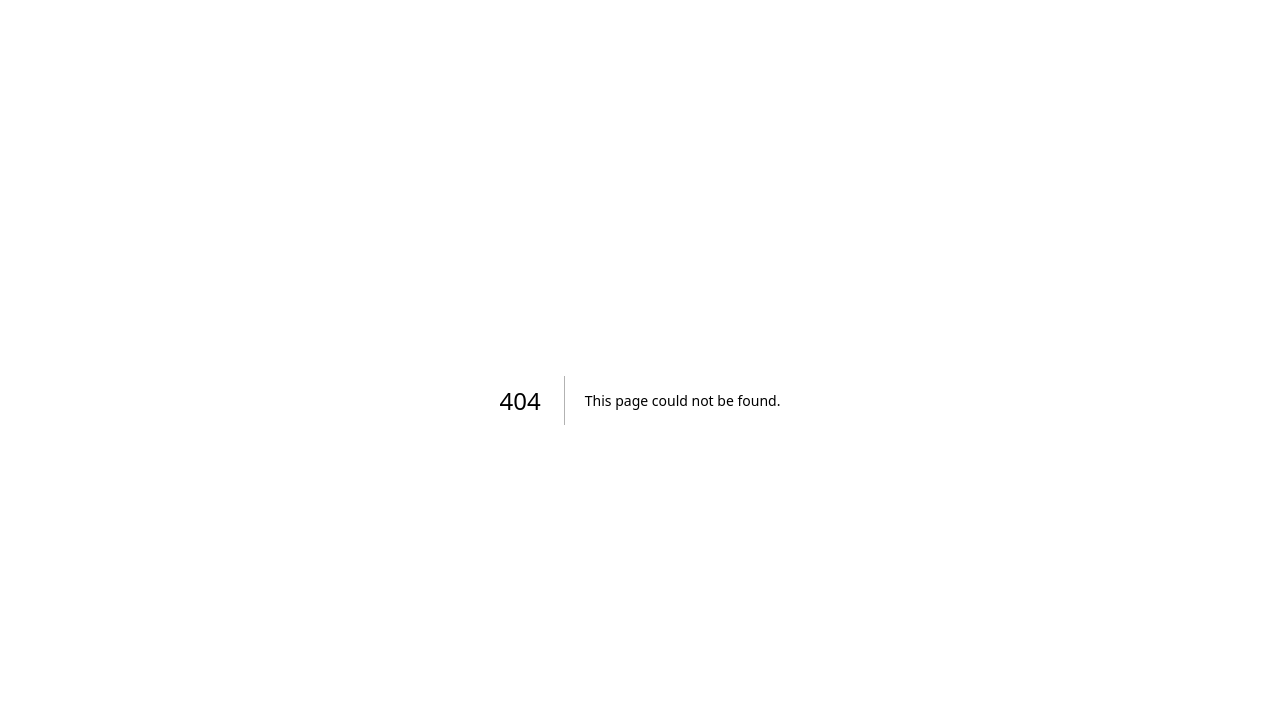
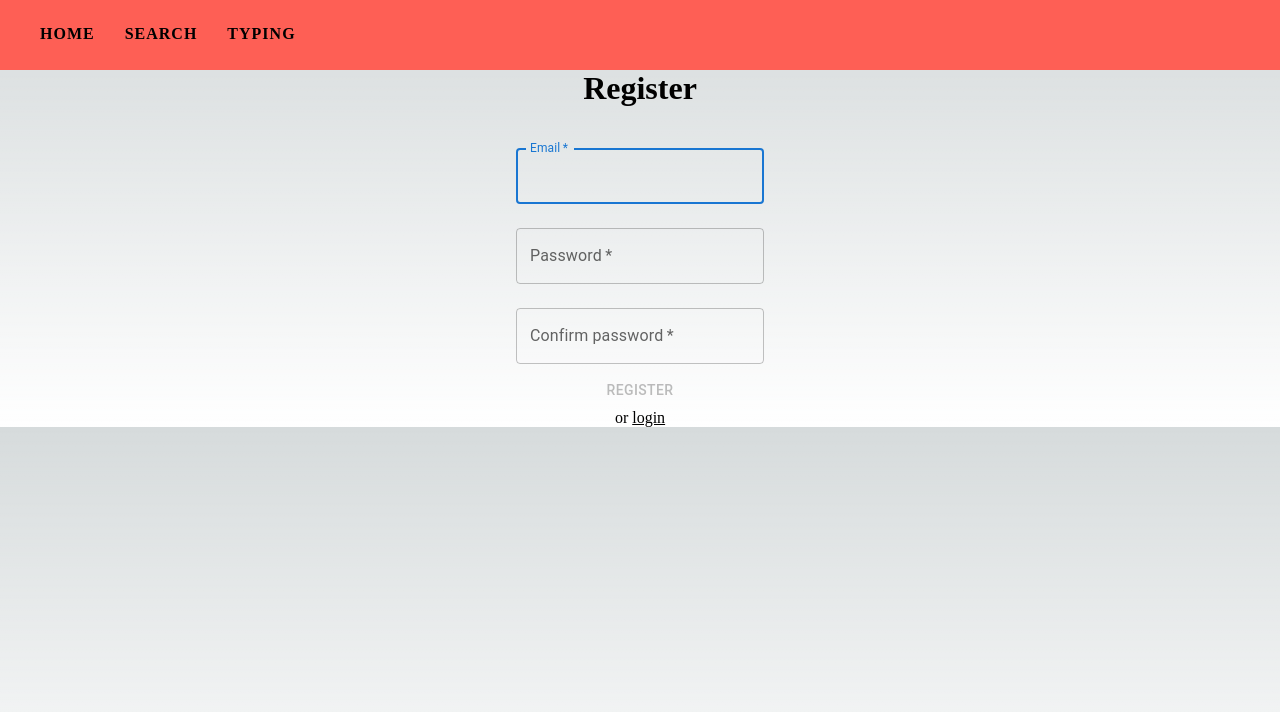
Before and after one commit to tezkerek/minniebooks, a Next.js app in the folder frontend/: page /register in a window 1280 px wide. Before the commit this address had no page. Shown: the top 712 px of the page. Built offline with nearby package versions, Linux system fonts and the light colour scheme.

Commit message:
Add login and register pages (#27)

```diff
--- /dev/null
+++ b/frontend/src/pages/register.tsx
@@ -0,0 +1,94 @@
+import Head from "next/head";
+import { css } from "@emotion/react";
+import TextField from "@mui/material/TextField";
+import Button from "@mui/material/Button";
+import Navbar from "@/components/Navbar";
+import { useState } from "react";
+
+const emailValidation: RegExp = /^[A-Z0-9._%+-]+@[A-Z0-9.-]+\.[A-Z]{2,}$/i;
+
+export default function RegisterPage(): JSX.Element {
+  const [email, setEmail] = useState<string>("");
+  const [password, setPassword] = useState<string>("");
+  const [confirmPassword, setConfirmPassword] = useState<string>("");
+
+  const emailGood: boolean = emailValidation.test(email);
+  const passwordGood: boolean = confirmPassword === password && password != "";
+  return (
+    <>
+      <Head>
+        <title>Register | MinnieBooks</title>
+        <meta name="description" content="Login" />
+        <meta name="viewport" content="width=device-width, initial-scale=1" />
+        <link rel="icon" href="/favicon.ico" />
+      </Head>
+      <Navbar />
+      <main
+        css={css`
+          display: flex;
+          flex-direction: column;
+          align-items: center;
+        `}
+      >
+        <p css={titleCss}>Register</p>
+        <TextField
+          value={email}
+          onChange={(event: React.ChangeEvent<HTMLInputElement>): void => {
+            setEmail(event.target.value);
+          }}
+          label="Email"
+          required={true}
+          margin="normal"
+          error={!emailGood && email != ""}
+          autoFocus={true}
+        />
+        <TextField
+          value={password}
+          onChange={(event: React.ChangeEvent<HTMLInputElement>): void => {
+            setPassword(event.target.value);
+          }}
+          label="Password"
+          required={true}
+          margin="normal"
+          type="password"
+        />
+        <TextField
+          value={confirmPassword}
+          onChange={(event: React.ChangeEvent<HTMLInputElement>): void => {
+            setConfirmPassword(event.target.value);
+          }}
+          label="Confirm password"
+          required={true}
+          margin="normal"
+          type="password"
+          error={!passwordGood && password != ""}
+        />
+        <Button
+          disabled={!(passwordGood && emailGood)}
+          onClick={(): void => {
+            console.log(email, password);
+          }}
+        >
+          Register
+        </Button>
+        <p>
+          or{" "}
+          <a
+            css={css`
+              text-decoration: underline;
+            `}
+            href="login"
+          >
+            login
+          </a>
+        </p>
+      </main>
+    </>
+  );
+}
+
+const titleCss = css`
+  font-size: 2em;
+  padding-bottom: 25px;
+  font-weight: bold;
+`;
```
Also changed, not shown: frontend/src/pages/login.tsx (added, +82 -0 lines).
